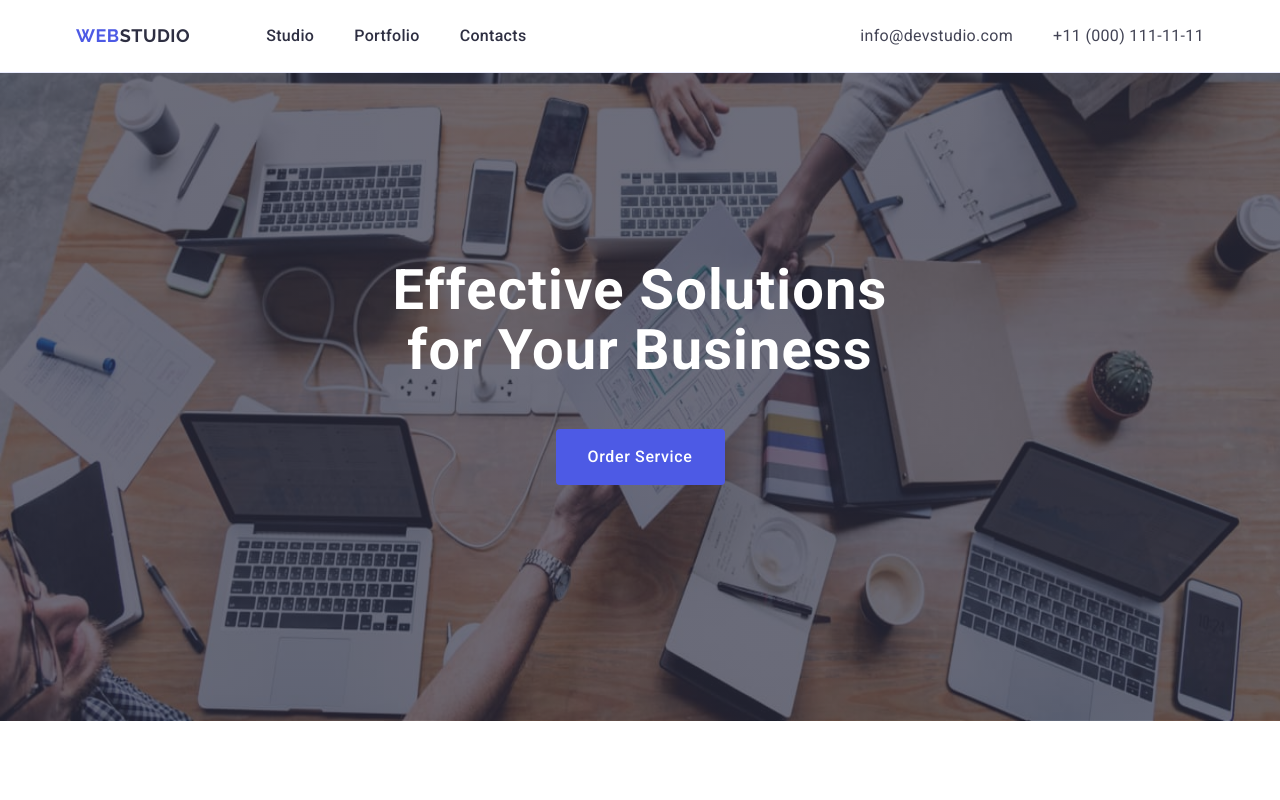
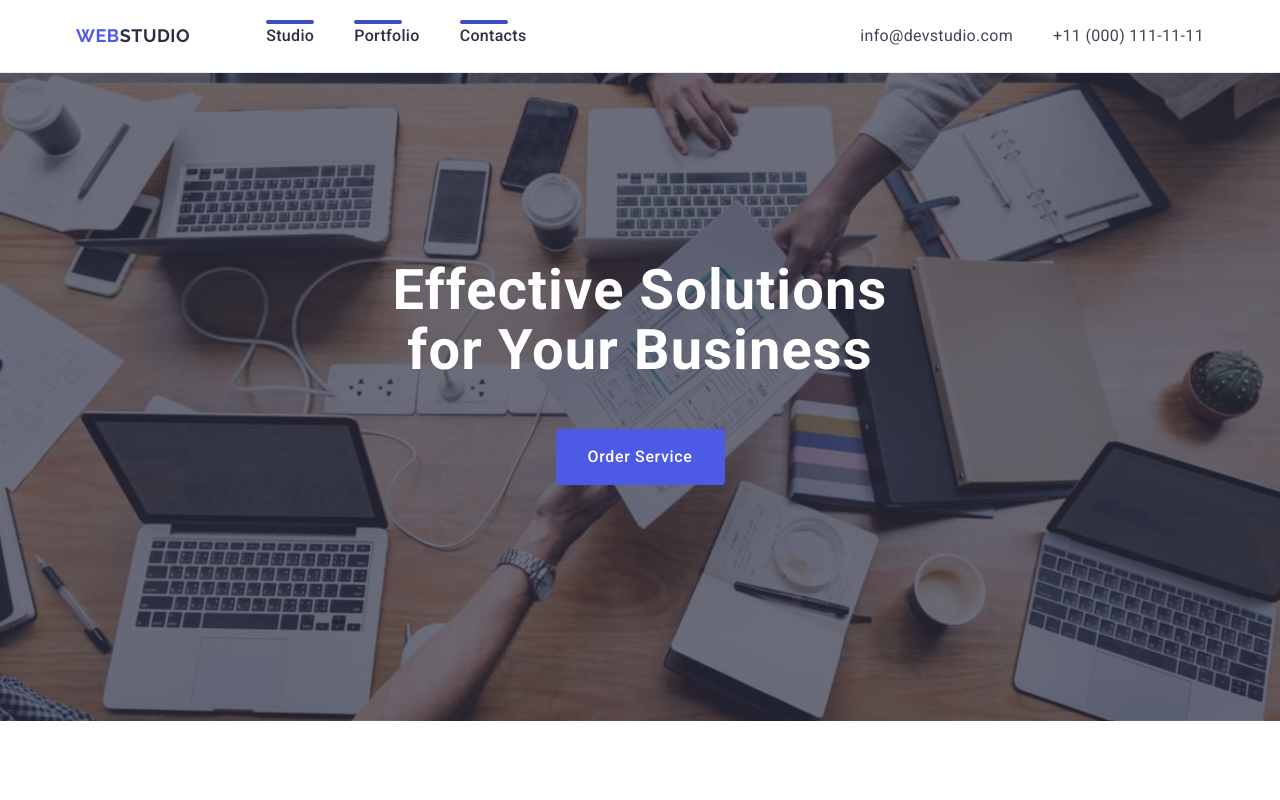
Before and after one commit to POWERSL2DE/goit-markup-hw-04, a plain HTML site: page index.html in a window 1280 px wide. Shown: the top 800 px of the page. Drawn offline with nearby package versions, Linux system fonts and the light colour scheme.

Commit message:
Update styles.css

```diff
--- a/css/styles.css
+++ b/css/styles.css
@@ -30,6 +30,9 @@ body {
 
     .header-page {
         border-bottom: 1px solid #e7e9fc;
+        box-shadow: 0px 2px 1px rgba(46, 47, 66, 0.08),
+        0px 1px 1px rgba(46, 47, 66, 0.16),
+        0px 1px 6px rgba(46, 47, 66, 0.08);
     }
 
     .container {
@@ -86,6 +89,8 @@ body {
         padding: 24px 0;
         margin: 0, 40px;
         display: block;
+        position: relative;
+        transition: color 250ms cubic-bezier(0.4, 0, 0.2, 1);
     }
 
 
@@ -94,18 +99,18 @@ body {
         color: #404bbf;
     }
 
-    .studio-link:hover::after,
-    .studio-link:focus::after {
+    .studio-link::after {
         content: '';
         width: 48px;
         height: 4px;
         display: block;
         border-radius: 2px;
-        background: #404BBF;
-        position: relative;
+        background-color: #404BBF;
+        position: absolute;
         top: 20px;
-        margin-left: auto;
-        margin-right: auto;
+        left: 0;
+        bottom: -1px;
+        height: 4px;
 
     }
 
@@ -128,6 +133,7 @@ body {
         letter-spacing: 0.02em;
         margin: 0, 40px;
         padding: 24px 0;
+        transition: color 250ms cubic-bezier(0.4, 0, 0.2, 1);
     }
 
     .contacts:hover,
@@ -145,7 +151,7 @@ body {
         padding: 188px 0;
         background-image: linear-gradient(rgba(46, 47, 66, 0.7), rgba(46, 47, 66, 0.7)), url(/images/header-background-image.jpg);
         background-repeat: no-repeat;
-        background-size: 100% 100%;
+        background-size: cover;
         background-position: center center;
         max-width: 1440px;
         margin: 0 auto;
@@ -178,6 +184,7 @@ body {
         cursor: pointer;
         margin: 0 auto 48px;
         padding: 0;
+        transition: background-color 250ms cubic-bezier(0.4, 0, 0.2, 1);
     }
 
     .order-service-button:hover,
```
